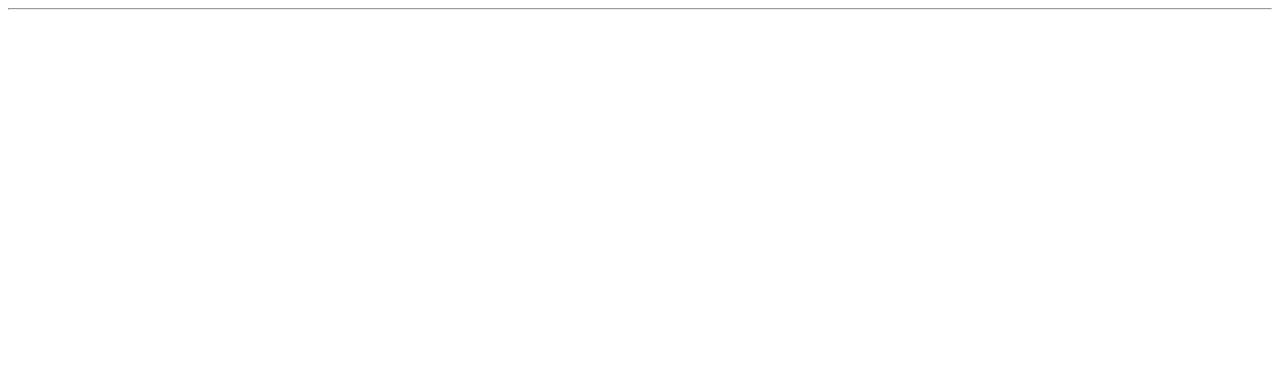
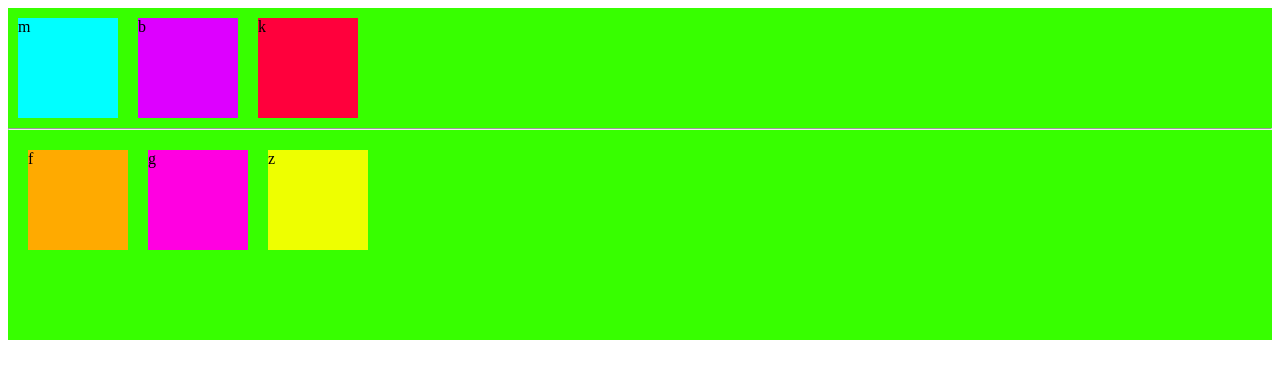
Before and after one commit to 1julia12/FD1-227-24, a plain HTML site: page lessons/lesson8w.html in a window 1280 px wide. Drawn offline with Linux system fonts and the light colour scheme.

Commit message:
бла бла

```diff
--- a/lessons/lesson8w.html
+++ b/lessons/lesson8w.html
@@ -6,16 +6,19 @@
     <title>Document</title>
 </head>
 <body>
-    <div>
-        <div style="background-color: aqua; float: left;"></div>
-        <div style="background-color: rgb(221, 0, 255); float: left;"></div>
-        <div style="background-color: rgb(255, 0, 60); float: left;"></div>
+<div style="background-color: rgb(55, 255, 0);">
+    <div style="background-color: rgb(55, 255, 0);">
+        <div style="float: left;background-color: aqua; width: 100px;height: 100px; margin: 10px;">m</div>
+        <div style="background-color: rgb(221, 0, 255); float: left;width: 100px; height: 100px;margin: 10px;">b</div>
+        <div style="background-color: rgb(255, 0, 60); float: left;width: 100px;height: 100px;margin: 10px;">k</div>
     </div>
-    <hr>
-    <div>
-        <div style="background-color: aqua; float: left;"></div>
-        <div style="background-color: aqua; float: left;"></div>
-        <div style="background-color: aqua; float: left;"></div>
+
+    <hr style="clear: both;">
+    <div style="background-color: rgb(55, 255, 0);clear: both;height: 200px;margin: 10px;">
+        <div style="background-color: rgb(255, 170, 0); float: left;width: 100px;height: 100px;margin: 10px;">f</div>
+        <div style="background-color: rgb(255, 0, 225); float: left;width: 100px;height: 100px;margin: 10px;">g</div>
+        <div style="background-color: rgb(238, 255, 0); float: left;width: 100px;height: 100px;margin: 10px;">z</div>
     </div>
+</div>
 </body>
 </html>
```
